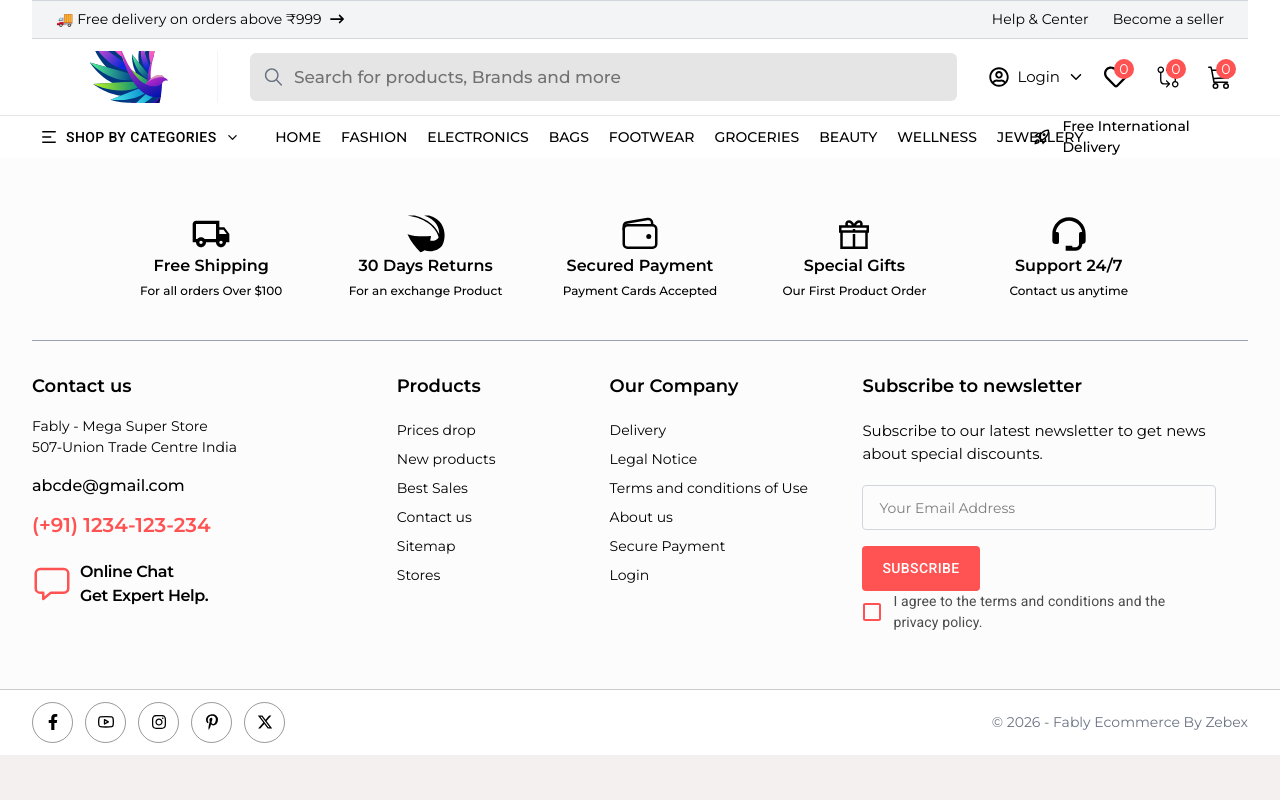
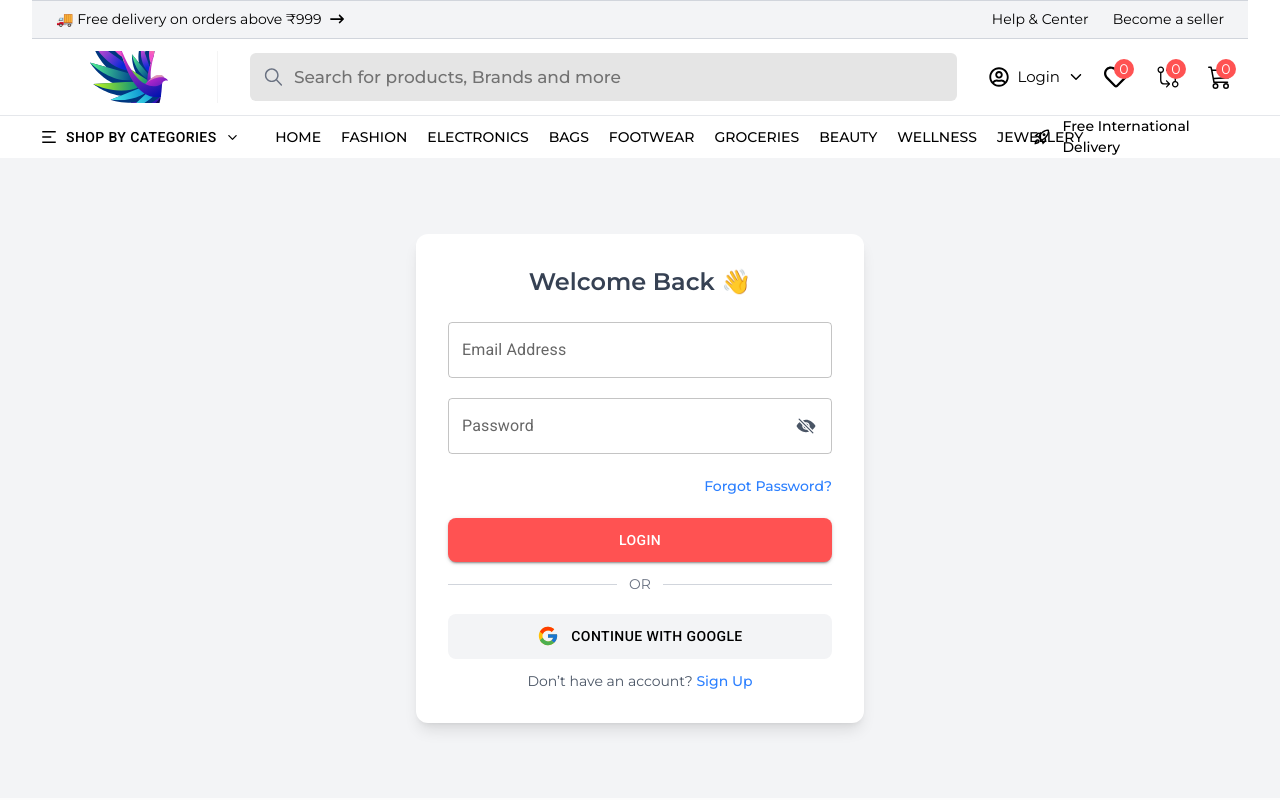
Before and after one commit to sachindataninja123/full_Ecom, a React (Vite) app in the folder frontend/: page /login in a window 1280 px wide. Shown: the top 800 px of the page. Built offline with nearby package versions, Linux system fonts and the light colour scheme.

Commit message:
Login page

```diff
--- a/frontend/src/App.jsx
+++ b/frontend/src/App.jsx
@@ -5,14 +5,9 @@ import Header from "./components/Header/Header";
 import Footer from "./components/Footer/Footer";
 import ProductListing from "./pages/ProductListing/ProductListing";
 import ProductDetails from "./pages/ProductDetails/ProductDetails";
-
-
-
-
+import Login from "./pages/Login/Login";
 
 const App = () => {
-
-
   return (
     <div>
       <Header />
@@ -20,10 +15,10 @@ const App = () => {
         <Route path="/" element={<Home />} />
         <Route path="/productListing" element={<ProductListing />} />
         <Route path="/product/:id" element={<ProductDetails />} />
+
+        <Route path="/login" element={<Login />} />
       </Routes>
       <Footer />
-
-
     </div>
   );
 };
--- /dev/null
+++ b/frontend/src/pages/Login/Login.jsx
@@ -0,0 +1,96 @@
+import React, { useState } from "react";
+import TextField from "@mui/material/TextField";
+import Button from "@mui/material/Button";
+import { IoEye, IoEyeOff } from "react-icons/io5";
+import { Link } from "react-router-dom";
+import { FcGoogle } from "react-icons/fc";
+
+const Login = () => {
+  const [isShowPassword, setIsShowPassword] = useState(false);
+
+  return (
+    <section className=" min-h-[80vh] flex items-center justify-center bg-gray-100">
+      <div className="w-full max-w-md bg-white rounded-xl shadow-lg p-8">
+        {/* Heading */}
+        <h3 className="text-2xl font-semibold text-gray-700 mb-6 text-center">
+          Welcome Back 👋
+        </h3>
+
+        <form className="w-full space-y-5">
+          {/* Email */}
+          <TextField
+            type="email"
+            label="Email Address"
+            variant="outlined"
+            fullWidth
+          />
+
+          {/* Password */}
+          <div className="relative mt-5">
+            <TextField
+              type={isShowPassword ? "text" : "password"}
+              label="Password"
+              variant="outlined"
+              fullWidth
+            />
+
+            <Button
+              onClick={() => setIsShowPassword(!isShowPassword)}
+              className="absolute! top-1/2 right-2 -translate-y-1/2 min-w-0! w-9! h-9! rounded-full! text-gray-600! hover:bg-gray-200!"
+            >
+              {isShowPassword ? <IoEye size={20} /> : <IoEyeOff size={20} />}
+            </Button>
+          </div>
+
+          {/* Forgot password */}
+          <div className="text-right">
+            <Link
+              to="/forgot-password"
+              className="text-sm font-medium text-blue-500 hover:underline link"
+            >
+              Forgot Password?
+            </Link>
+          </div>
+
+          {/* Login Button */}
+          <Button
+            variant="contained"
+            fullWidth
+            className="btn-org hover:bg-gray-900! py-2.5! rounded-lg!"
+          >
+            Login
+          </Button>
+
+          {/* Divider */}
+          <div className="flex items-center gap-3 mt-3">
+            <div className="flex-1 h-px bg-gray-300"></div>
+            <span className="text-sm text-gray-500">OR</span>
+            <div className="flex-1 h-px bg-gray-300"></div>
+          </div>
+
+          {/* Google Login */}
+          <Button
+            fullWidth
+            className="flex! items-center! justify-center! gap-3 bg-gray-100! hover:bg-gray-200! text-black! py-2.5! rounded-lg!"
+          >
+            <FcGoogle size={22} />
+            Continue with Google
+          </Button>
+
+          {/* Register */}
+          <p className="text-center text-sm text-gray-600 mt-3">
+            Don’t have an account?{" "}
+            <Link
+              to="/register"
+              className="text-blue-500 link hover:underline font-medium"
+            >
+              Sign Up
+            </Link>
+          </p>
+        </form>
+      </div>
+    </section>
+  );
+};
+
+export default Login;
```
Also changed, not shown: frontend/src/components/productListingPage/ProductListingPage.jsx (+5 -8 lines).
